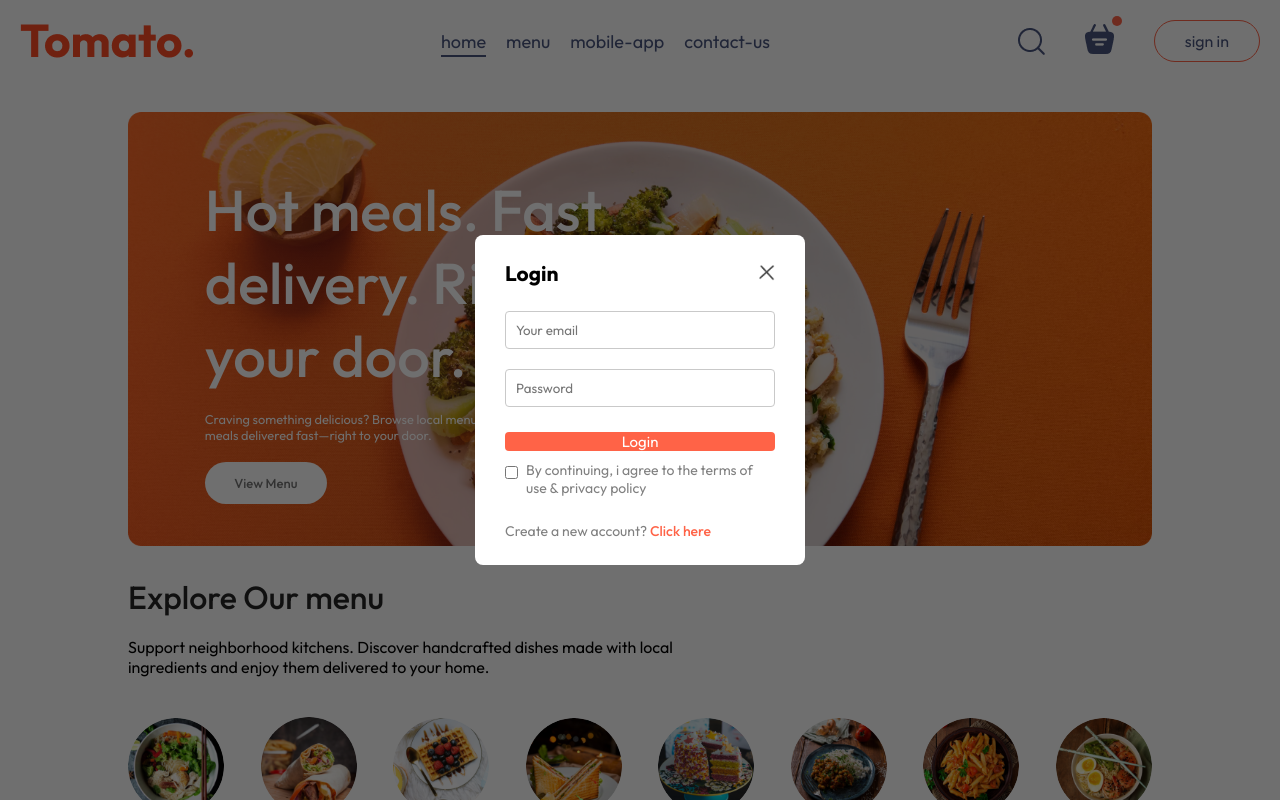
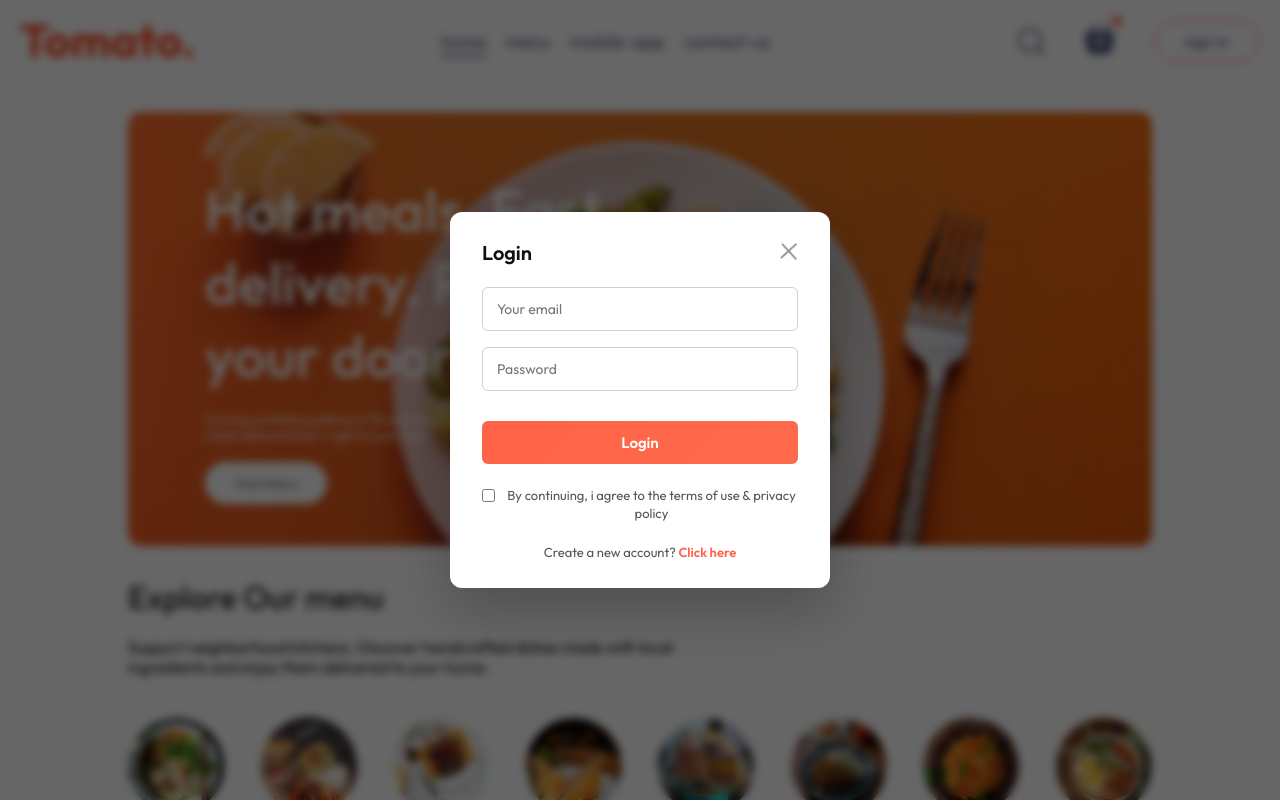
Before and after one commit to vivek55933/Foodapp, a React (Vite) app: page / in a window 1280 px wide. Both pictures are taken after a click on the button "sign in". Shown: the top 800 px of the page. Built offline with nearby package versions, Linux system fonts and the light colour scheme.

Commit message:
Initial commit

```diff
--- a/src/components/LoginPopup/LoginPopup.css
+++ b/src/components/LoginPopup/LoginPopup.css
@@ -1,74 +1,152 @@
-.login-popup{
-    position: absolute;
-    z-index: 1;
-    width: 100%;
-    height: 100%;
-    background-color: #00000090;
+/* ===== Overlay ===== */
+.login-popup {
+    position: fixed;
+    inset: 0;
+    z-index: 1000;
+    background: rgba(0, 0, 0, 0.6);
+    -webkit-backdrop-filter: blur(4px);
+    backdrop-filter: blur(4px);
     display: grid;
 }
 
-.login-popup-container{
+/* ===== Modal Container ===== */
+.login-popup-container {
     place-self: center;
-    width: max(23vw,330px);
-    color: #808080;
-    background-color: white;
+    width: min(92%, 380px);
+    background-color: #ffffff;
+    color: #444;
     display: flex;
     flex-direction: column;
-    gap: 25px;
-    padding: 25px 30px;
-    border-radius: 8px;
+    gap: 22px;
+    padding: 28px 32px;
+    border-radius: 12px;
     font-size: 14px;
-    animation: fadeIn 0.5s;
+    box-shadow: 0 20px 60px rgba(0, 0, 0, 0.25);
+    animation: fadeInScale 0.4s ease;
+    font-family: -apple-system, BlinkMacSystemFont, "Segoe UI", Roboto, sans-serif;
 }
 
-.login-popup-title{
+/* ===== Title Bar ===== */
+.login-popup-title {
     display: flex;
     justify-content: space-between;
     align-items: center;
-    color: black;
+    color: #111;
 }
 
-.login-popup-title img{
-    width: 16px;
+.login-popup-title h2 {
+    font-size: 20px;
+    font-weight: 600;
+}
+
+.login-popup-title img {
+    width: 18px;
+    cursor: pointer;
+    opacity: 0.6;
+    transition: opacity 0.2s ease;
+}
+
+.login-popup-title img:hover {
+    opacity: 1;
+}
+
+/* ===== Inputs ===== */
+.login-popup-inputs {
+    display: flex;
+    flex-direction: column;
+    gap: 16px;
+}
+
+.login-popup-inputs input {
+    width: 100%;
+    padding: 12px 14px;
+    border-radius: 6px;
+    border: 1px solid #d0d0d0;
+    font-size: 14px;
+    outline: none;
+    transition: border-color 0.2s ease, box-shadow 0.2s ease;
+}
+
+.login-popup-inputs input:focus {
+    border-color: tomato;
+    box-shadow: 0 0 0 3px rgba(255, 99, 71, 0.15);
+}
+
+/* ===== Primary Button ===== */
+.login-popup-container button {
+    margin-top: 8px;
+    padding: 12px;
+    border-radius: 6px;
+    border: none;
+    font-size: 15px;
+    font-weight: 600;
+    color: #ffffff;
+    background: linear-gradient(135deg, tomato, #ff6a4d);
+    cursor: pointer;
+    transition: transform 0.15s ease, box-shadow 0.15s ease, opacity 0.15s ease;
+}
+
+.login-popup-container button:hover {
+    transform: translateY(-1px);
+    box-shadow: 0 6px 18px rgba(255, 99, 71, 0.35);
+}
+
+.login-popup-container button:active {
+    transform: translateY(0);
+    box-shadow: none;
+}
+
+/* ===== Terms / Checkbox ===== */
+.login-popup-condition {
+    display: flex;
+    align-items: flex-start;
+    gap: 10px;
+    font-size: 13px;
+    color: #666;
+    line-height: 1.4;
+}
+
+.login-popup-condition input {
+    margin-top: 3px;
     cursor: pointer;
 }
 
-.login-popup-inputs{
-    display: flex;
-    flex-direction: column;
-    gap: 20px;
+/* ===== Footer Text ===== */
+.login-popup p {
+    text-align: center;
+    font-size: 13px;
+    color: #555;
 }
 
-.login-popup-inputs input{
-    outline: none;
-    border: 1px solid #c9c9c9;
-    padding: 10px;
-    border-radius: 4px;
-}
-
-.login-popup-container button{
-    border: none;
-    padding: auto;
-    border-radius: 4px;
-    color: white;
-    background-color: tomato;
-    font-size: 15px;
+.login-popup p span {
+    color: tomato;
+    font-weight: 600;
     cursor: pointer;
 }
 
-.login-popup-condition{
-    display: flex;
-    align-items: start;
-    gap: 8px;
-    margin-top: -15px;
+.login-popup p span:hover {
+    text-decoration: underline;
 }
 
-.login-popup-condition input{
-    margin-top: 5px;
+/* ===== Animations ===== */
+@keyframes fadeInScale {
+    from {
+        opacity: 0;
+        transform: scale(0.95);
+    }
+    to {
+        opacity: 1;
+        transform: scale(1);
+    }
 }
 
-.login-popup p span{
-    color: tomato;
-    font-weight: 500;
-    cursor: pointer;
+/* ===== Responsive ===== */
+@media (max-width: 480px) {
+    .login-popup-container {
+        padding: 22px 20px;
+    }
+
+    .login-popup-title h2 {
+        font-size: 18px;
+    }
 }
--- a/src/components/LoginPopup/LoginPopup.jsx
+++ b/src/components/LoginPopup/LoginPopup.jsx
@@ -1,22 +1,33 @@
-import React, { useState } from 'react'
+import React, { useState, useEffect } from 'react'
 import './LoginPopup.css'
 import { assets } from '../../assets/assets'
 const LoginPopup = ({setShowLogin}) => {
 
   const[currState,setCurrState] = useState("Login")
+  const [name, setName] = useState('')
+  const [email, setEmail] = useState('')
+  const [password, setPassword] = useState('')
+
+  useEffect(()=>{
+    // Clear fields when component mounts so popup always opens empty
+    setName('')
+    setEmail('')
+    setPassword('')
+  }, [])
+
   return (
     <div className='login-popup'>
-      <form className='login-popup-container'>
+      <form className='login-popup-container' autoComplete='off' onSubmit={e=>e.preventDefault()}>
         <div className='login-popup-title'>
           <h2>{currState}</h2>
           <img onClick={()=>setShowLogin(false)} src={assets.cross_icon} alt=''/>
         </div>
         <div className='login-popup-inputs'>
-          {currState==='Login'?<></>:<input type='text' placeholder='Your name' required/>}
-          <input type='email' placeholder='Your email' required/>
-           <input type='password' placeholder='Password' required/>
+          {currState==='Login'?<></>:<input type='text' name='name' autoComplete='name' value={name} onChange={e=>setName(e.target.value)} placeholder='Your name' required/>}
+          <input type='email' name='email' autoComplete='off' value={email} onChange={e=>setEmail(e.target.value)} placeholder='Your email' required/>
+          <input type='password' name='password' autoComplete='new-password' value={password} onChange={e=>setPassword(e.target.value)} placeholder='Password' required/>
         </div>
-        <button>{currState==="Sign Up "?"Create account":"Login"}</button>
+        <button>{currState==="Sign Up"?"Create account":"Login"}</button>
         <div className='login-popup-condition'>
           <input type='checkbox' required/>
           <p>By continuing, i agree to the terms of use & privacy policy</p>
```
